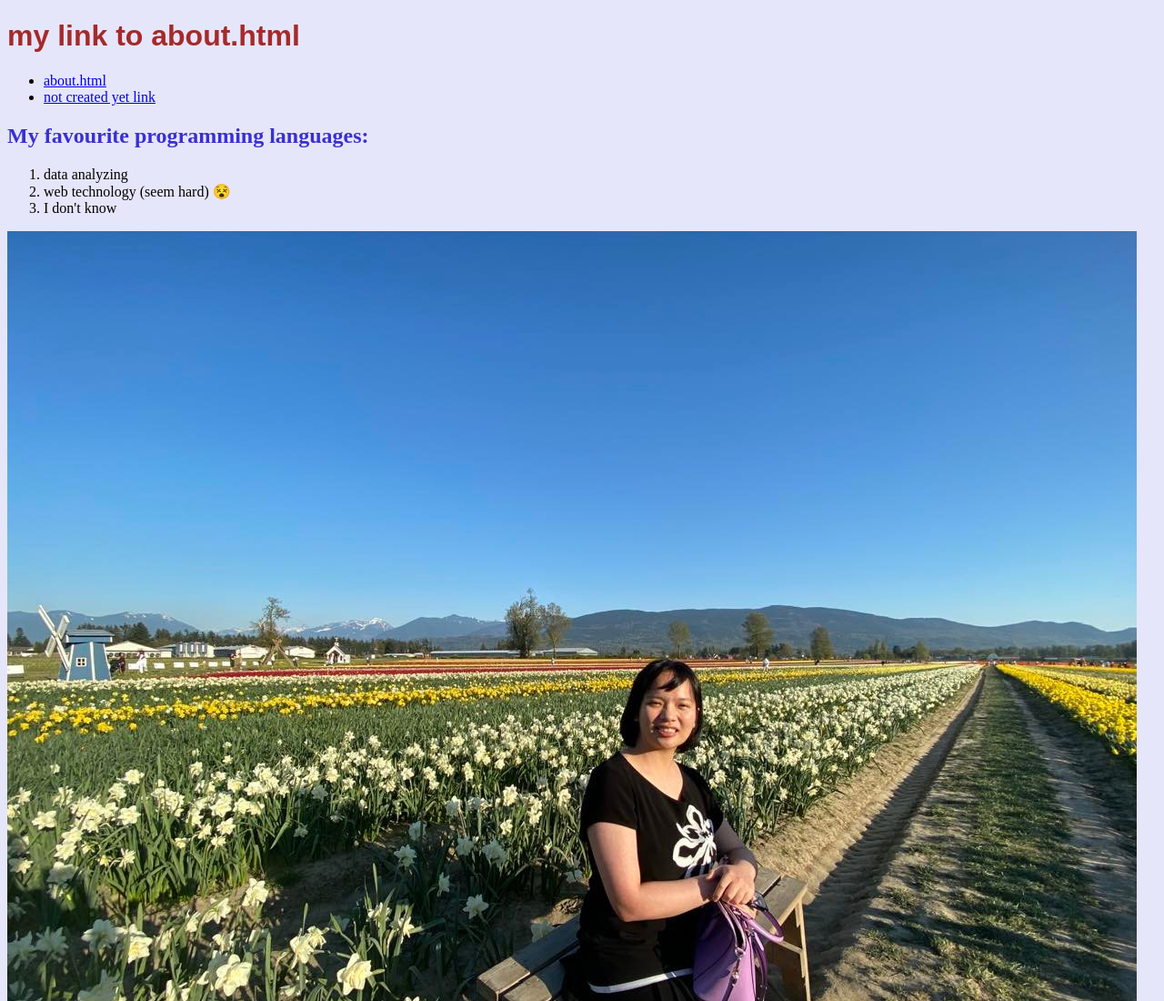
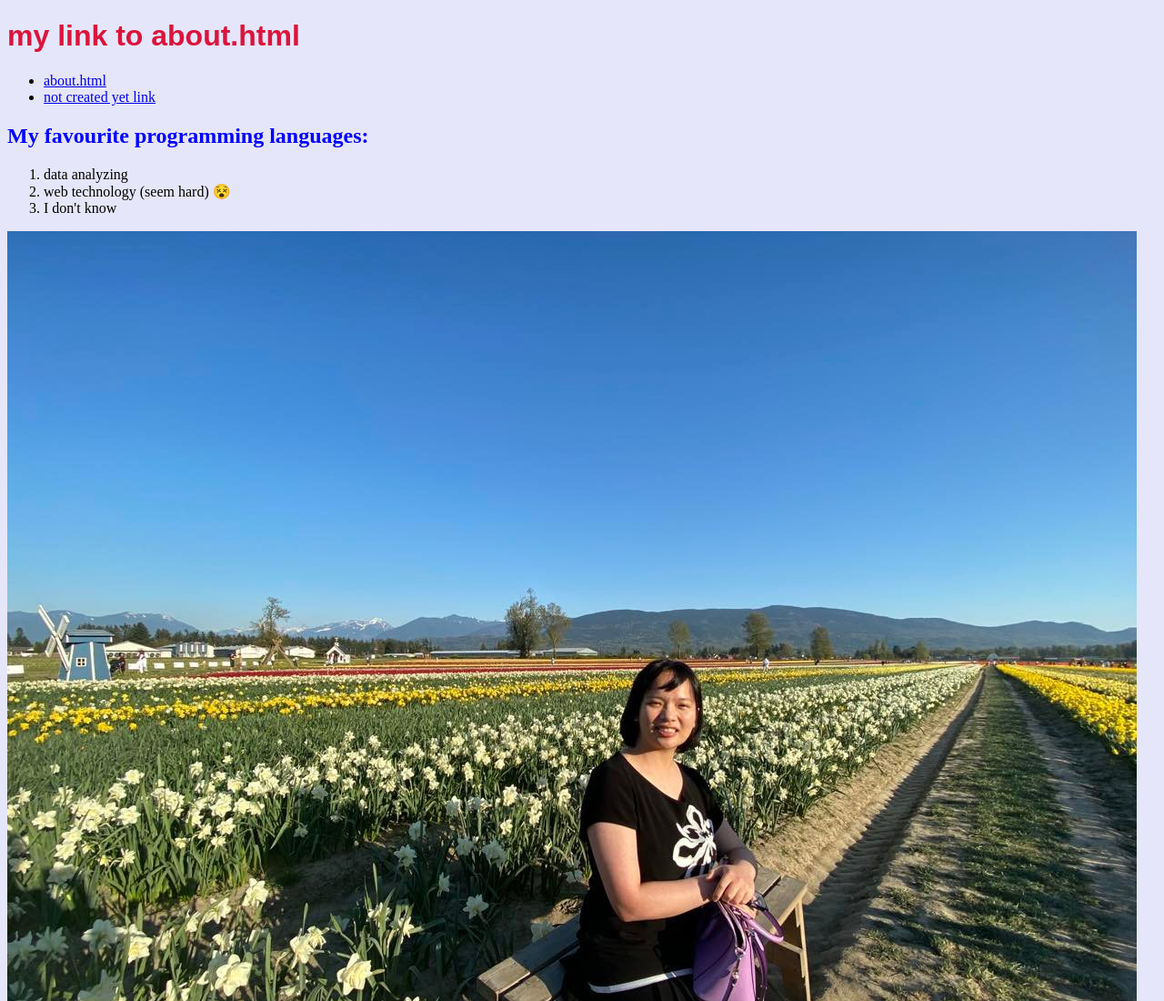
Before and after one commit to phuongvi1512/my_porfolio, a plain HTML site: page index.html in a window 1280 px wide. Shown: the top 1100 px of the page at 91% size. Drawn offline with Linux system fonts and the light colour scheme.

```diff
--- a/CSS/style.css
+++ b/CSS/style.css
@@ -9,11 +9,11 @@ p {
 }
 
 h1 {
-    color:brown;
+    color:crimson;
     font-family: 'IBM Plex Sans Condensed', sans-serif;
 }
 
 h2 {
-    color: rgb(58, 47, 212);
+    color:blue;
     font-family: 'IBM Plex Serif', serif;
 }
```
